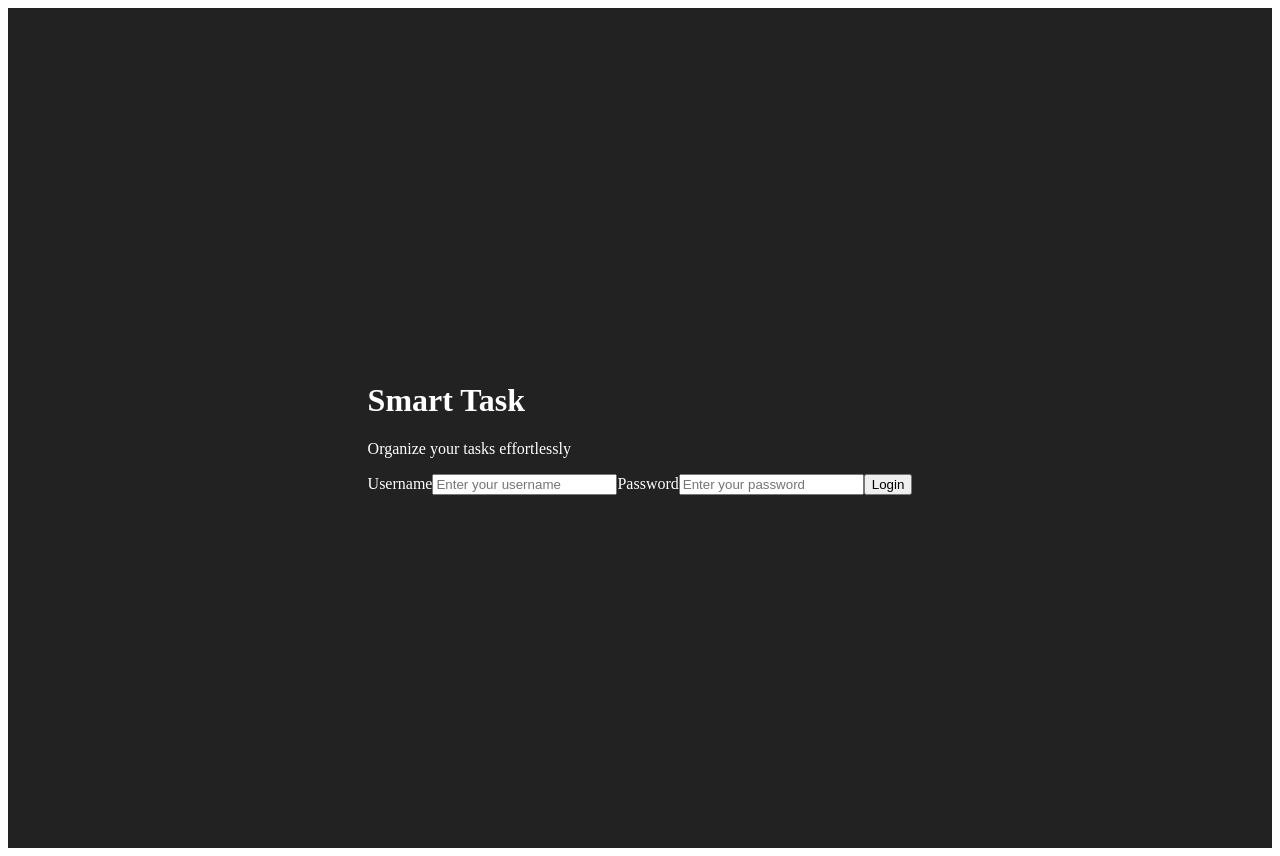
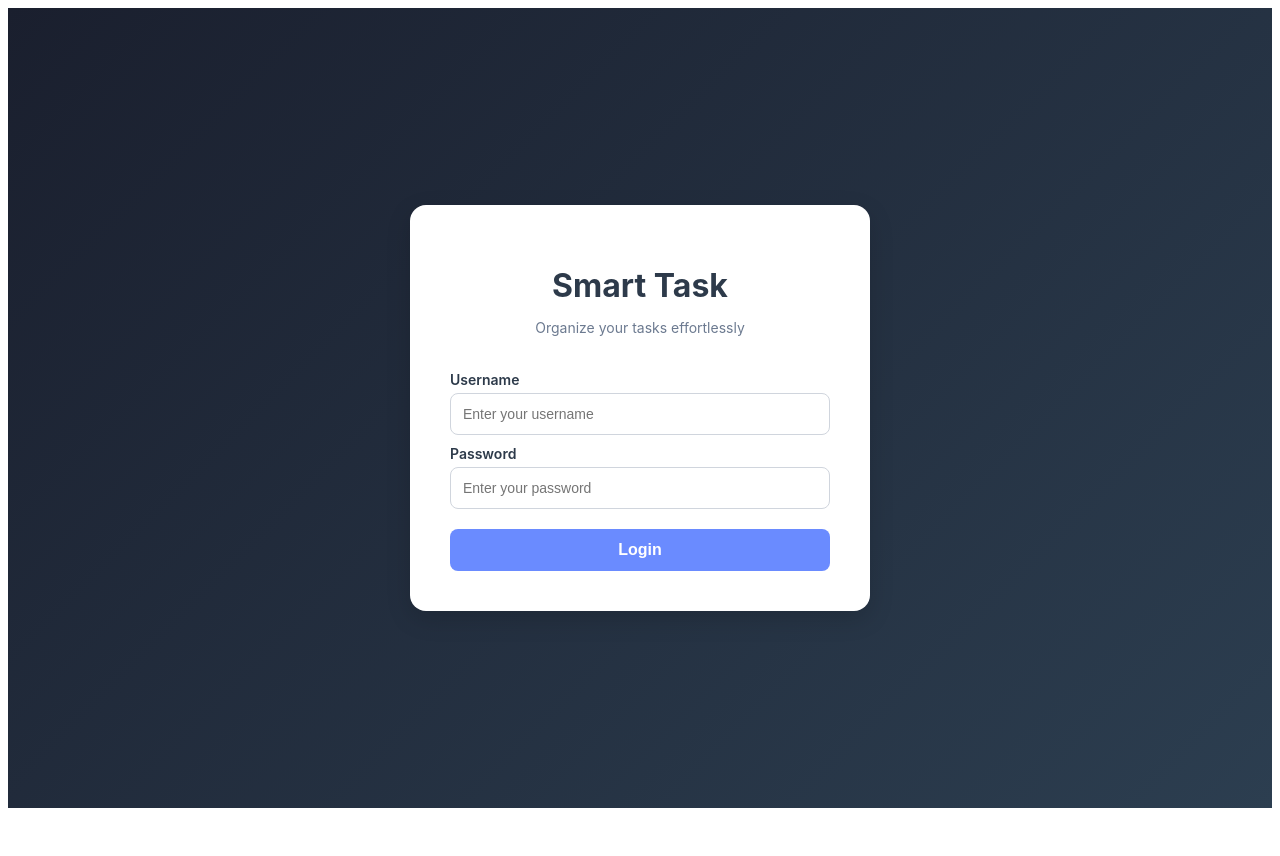
Before and after one commit to SariyaE/SmartTaskCollaboration, a React (Vite) app: page / in a window 1280 px wide. After the commit the page ends 816 px from the top, so only its background shows below. Built offline with nearby package versions, Linux system fonts and the light colour scheme.

Commit message:
Update Login.css

```diff
--- a/src/Login.css
+++ b/src/Login.css
@@ -1,55 +1,81 @@
+/* Container centers the card */
 .login-container {
-  min-height: 100vh;
-  background: #222;
-  color: white;
+  background: linear-gradient(135deg, #1a1f2e, #2c3e50);
+  height: 100vh;
+  display: flex;
+  align-items: center;
+  justify-content: center;
+  font-family: "Inter", sans-serif;
+}
+
+/* Box */
+.login-card {
+  background: #ffffff;
+  width: 380px;
+  padding: 40px;
+  border-radius: 16px;
+  box-shadow: 0px 8px 25px rgba(0, 0, 0, 0.15);
+  text-align: center;
+}
+
+/* Title */
+.login-title {
+  font-size: 32px;
+  font-weight: bold;
+  color: #2d3a4a;
+  margin-bottom: 10px;
+}
+
+/* Subtitle */
+.login-subtitle {
+  font-size: 14px;
+  color: #6c7a90;
+  margin-bottom: 25px;
+}
+
+/* Form */
+.login-form {
   display: flex;
   flex-direction: column;
-  align-items: center;
-  justify-content: center;
-  padding: 20px;
+  text-align: left;
 }
 
-.app-title {
-  margin-bottom: 30px;
-  font-size: 2.2rem;
-  background: linear-gradient(to right, #00d4ff, #7a5cff);
-  -webkit-background-clip: text;
-  color: transparent;
-  font-weight: bold;
+/* Labels */
+.login-form label {
+  margin: 10px 0 5px;
+  font-size: 14px;
+  font-weight: 600;
+  color: #2d3a4a;
 }
 
-.login-box {
-  width: 360px;
-  background: #333;
-  padding: 20px;
-  border-radius: 10px;
-  box-shadow: 0px 4px 15px rgba(0,0,0,0.4);
+/* Inputs */
+.login-form input {
+  padding: 12px;
+  border-radius: 8px;
+  border: 1px solid #d0d5dd;
+  font-size: 14px;
+  outline: none;
+  transition: border 0.2s ease;
 }
 
-.login-box input {
-  width: 100%;
-  padding: 8px;
-  margin-top: 6px;
-  margin-bottom: 12px;
-  border-radius: 5px;
-  border: none;
+.login-form input:focus {
+  border-color: #6a8bff;
 }
 
-.login-box button {
-  width: 100%;
-  background: #0af;
+/* Button */
+.login-button {
+  margin-top: 20px;
+  padding: 12px;
+  background-color: #6a8bff;
+  border: none;
   color: white;
-  padding: 10px;
-  border: none;
-  border-radius: 6px;
+  font-size: 16px;
+  font-weight: 600;
+  border-radius: 8px;
   cursor: pointer;
-  margin-top: 10px;
+  transition: background 0.2s ease;
 }
 
-.signup-link button {
-  background: transparent;
-  color: #0af;
-  border: none;
-  cursor: pointer;
-  margin-top: 12px;
+.login-button:hover {
+  background-color: #5776e8;
 }
```
